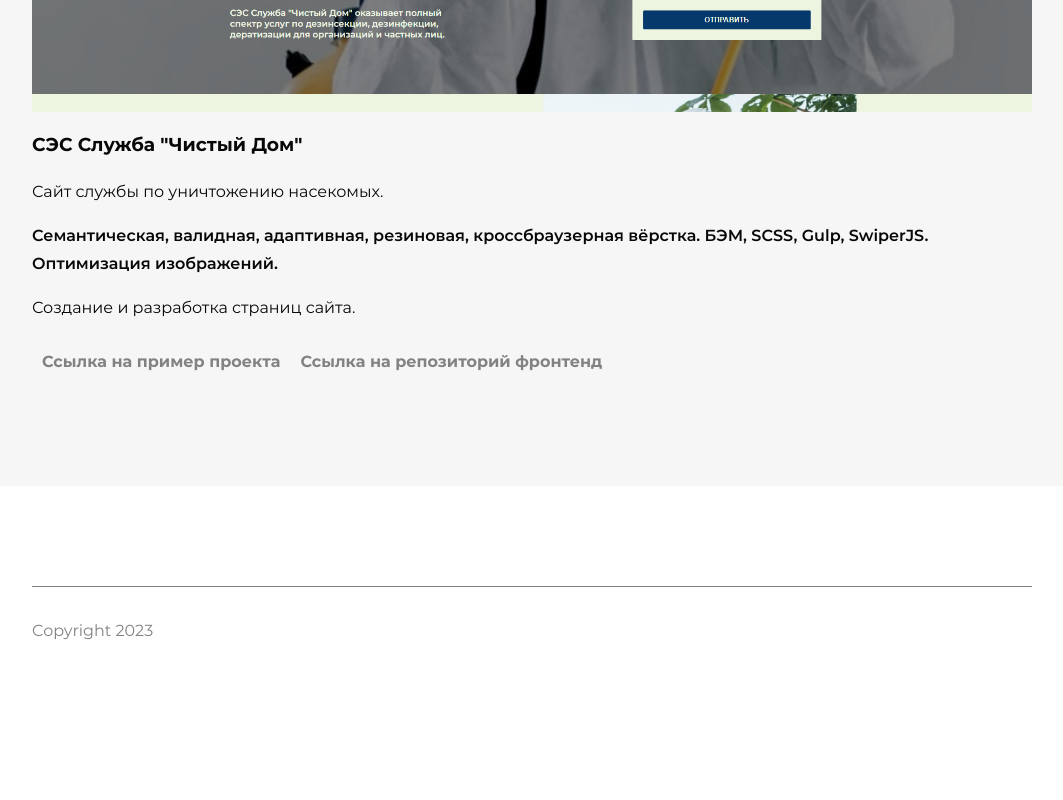
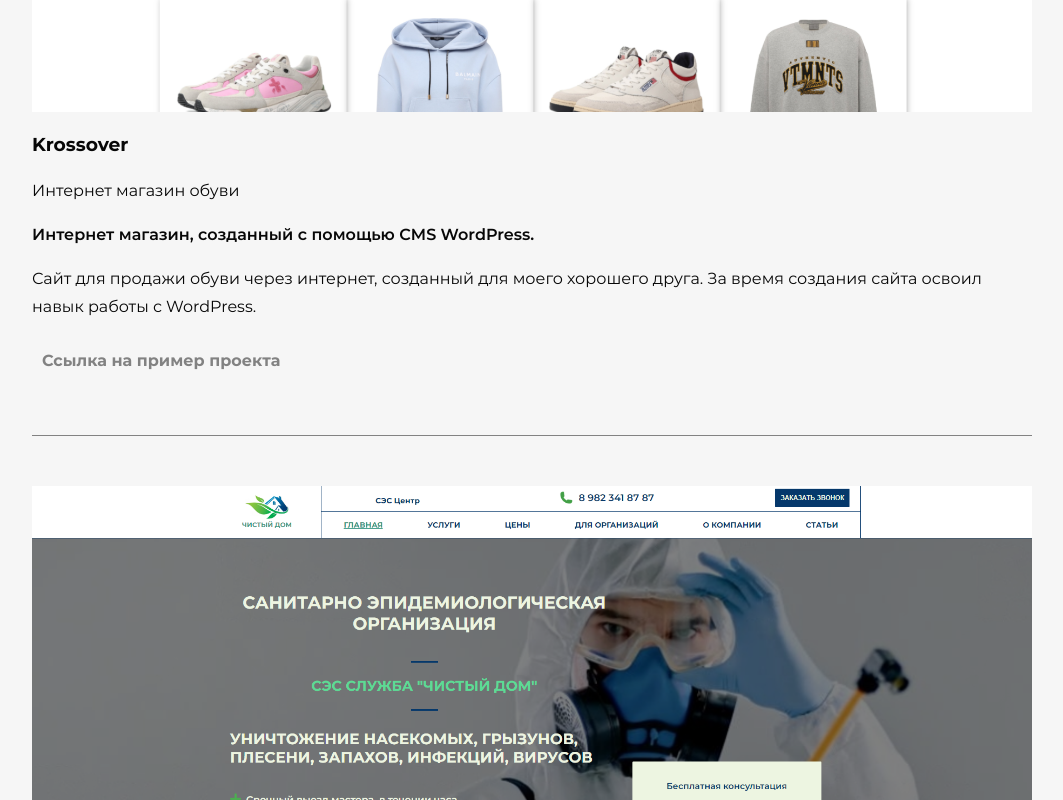
Before and after one commit to DenisJet/my-portfolio, a React (Create React App) app: page / in a window 1280 px wide. Shown: the part 2320-3120 px from the top of the page, without its empty margins (108-1171 px from the left). Before the commit the page ends 2995 px from the top, so only its background shows below. Built offline with nearby package versions, Linux system fonts and the light colour scheme.

Commit message:
add project

```diff
--- a/src/moke.js
+++ b/src/moke.js
@@ -1,6 +1,6 @@
 export const projects = [
   {
-    id: 13,
+    id: 14,
     type: 'коммерческие',
     name: 'Реставрация ванн',
     image: 'images/restavracia.png',
@@ -11,6 +11,17 @@
       'Несложный лэндинг, за время создания которого познакомился  с шаблонизатором Pug, который понравился удобной возможностью создавать отдельные блоки для верстки. А так же познакомился с Bootstrap, который очень ускоряет вёрстку (но работать с Sass, мне нравится больше).',
     link: 'http://restavracia--vann.ru/',
     repolinkFront: 'https://github.com/DenisJet/remont-vann',
+  },
+  {
+    id: 13,
+    type: 'коммерческие',
+    name: 'Krossover',
+    image: 'images/krossover.png',
+    title: 'Интернет магазин обуви',
+    description: 'Интернет магазин, созданный с помощью CMS WordPress.',
+    opinion:
+      'Сайт для продажи обуви через интернет, созданный для моего хорошего друга. За время создания сайта освоил навык работы с WordPress.',
+    link: 'https://krossover-shoes.ru/',
   },
   {
     id: 12,
@@ -93,7 +104,7 @@
     title: 'Сайт службы по уничтожению насекомых.',
     description:
       'Семантическая, валидная, адаптивная, резиновая, кроссбраузерная вёрстка. БЭМ, SCSS, Gulp, SwiperJS. Оптимизация изображений.',
-    opinion: 'Создание и разработка страниц сайта.',
+    opinion: 'Создание и разработка страниц сайта с нуля.',
     link: 'https://cleanhouse-ses.ru',
     repolinkFront: 'https://github.com/DenisJet/CleanHouse',
   },
```
Also changed, not shown: public/images/krossover.png (added).
